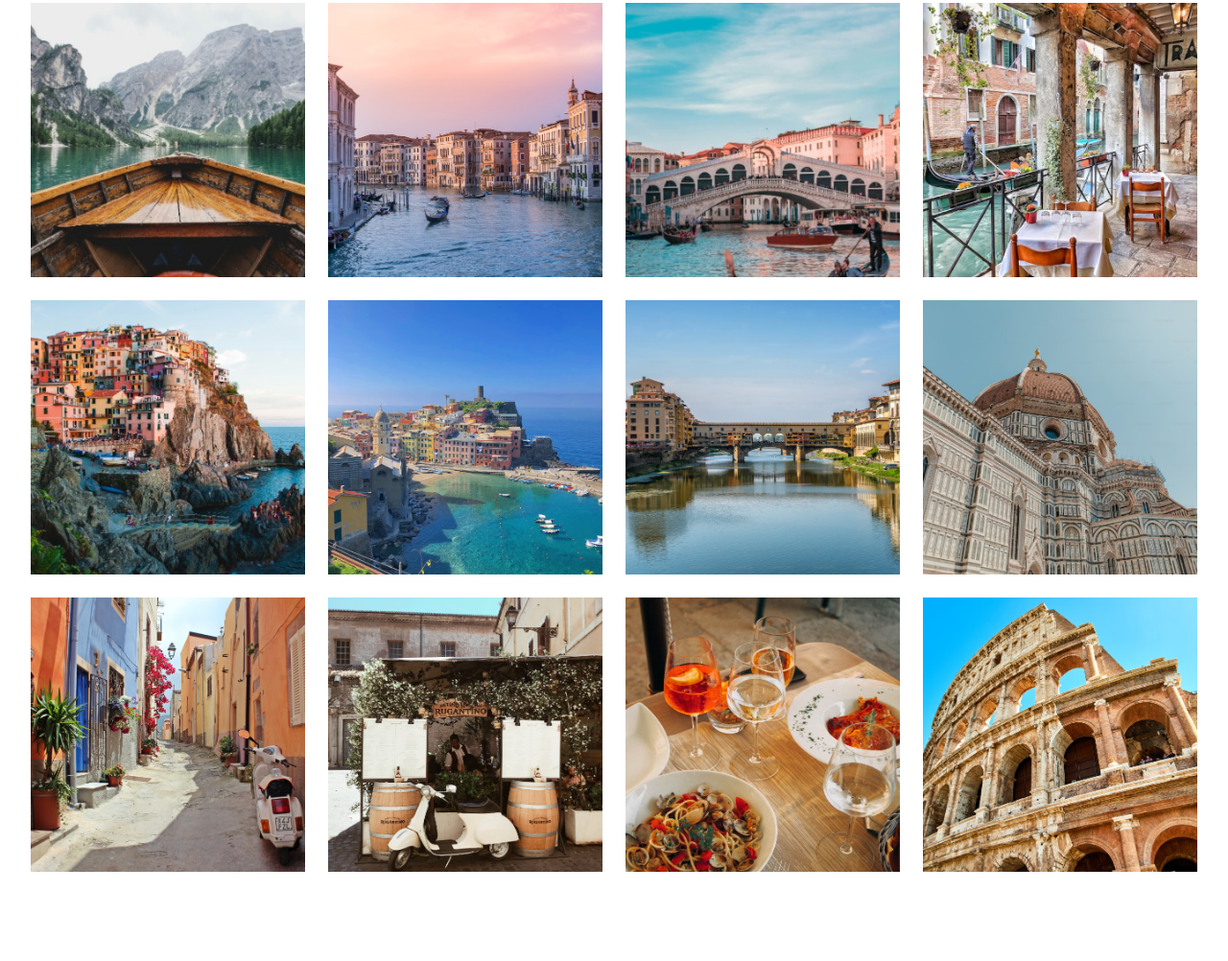
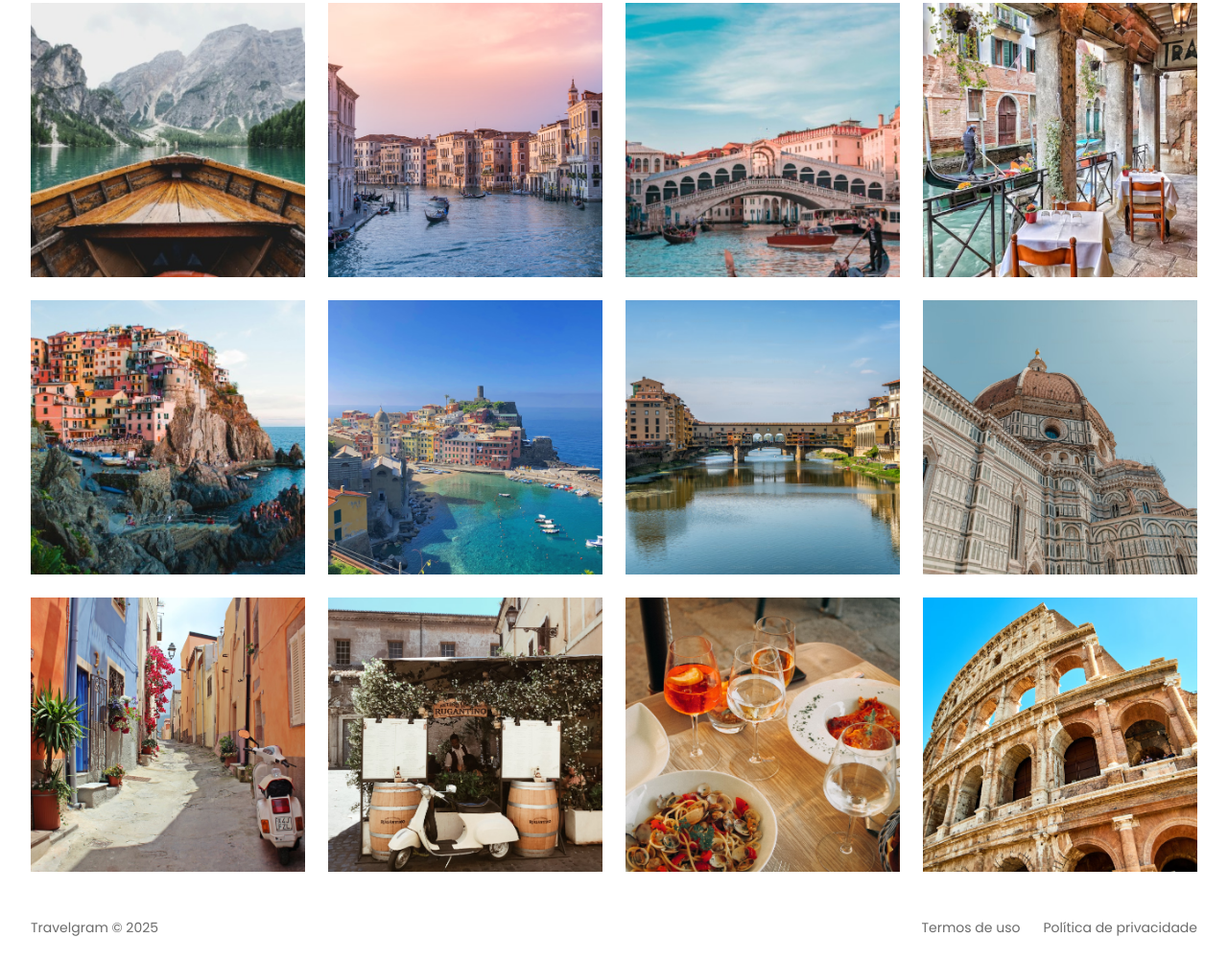
Before and after one commit to gqueico/travelgram, a plain HTML site: page index.html in a window 1280 px wide. Shown: the part 357-1359 px from the top of the page at 96% size. Before the commit the page ends 1290 px from the top, so only its background shows below. Drawn offline with Linux system fonts and the light colour scheme.

Commit message:
:sparkles: Done footer

```diff
--- a/index.html
+++ b/index.html
@@ -74,5 +74,18 @@
     <img src="./assets/images/Image 11.png" alt="...">
     <img src="./assets/images/Image 12.png" alt="...">
   </main>
+
+  <footer class="container">
+    <span>
+      Travelgram &copy; 2025
+    </span>
+
+    <span>
+      Termos de uso
+    </span>
+    <span>
+      Política de privacidade
+    </span>
+  </footer>
 </body>
 </html>
--- /dev/null
+++ b/styles/footer.css
@@ -0,0 +1,10 @@
+footer {
+  display: flex;
+  column-gap: 24px;
+  padding-block: 24px;
+  font: 400 14px/150% var(--font-family);
+}
+
+footer span:nth-child(1) {
+  flex: 1;
+}
--- a/styles/index.css
+++ b/styles/index.css
@@ -2,3 +2,4 @@
 @import url(./nav.css);
 @import url(./header.css);
 @import url(./main.css);
+@import url(./footer.css);
```
